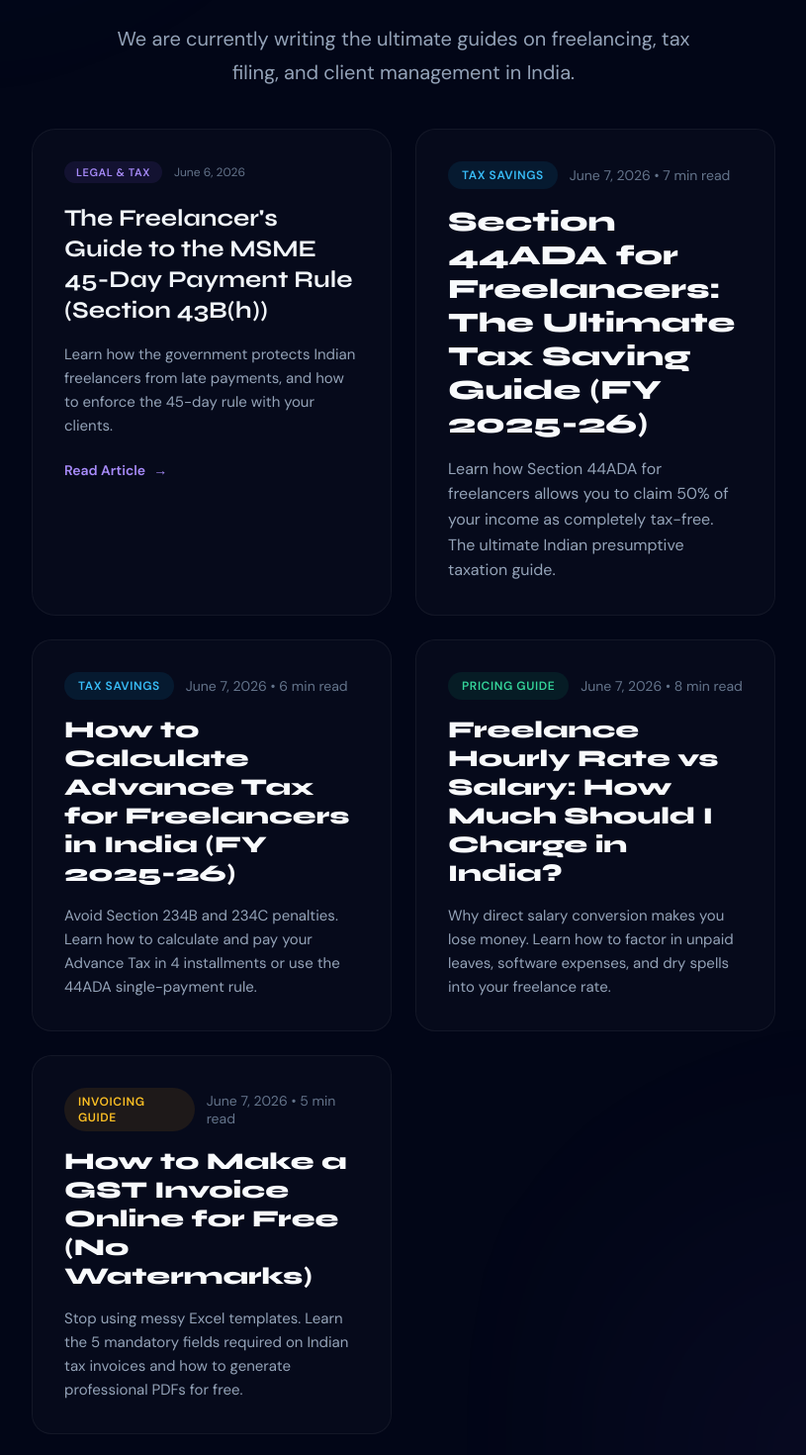
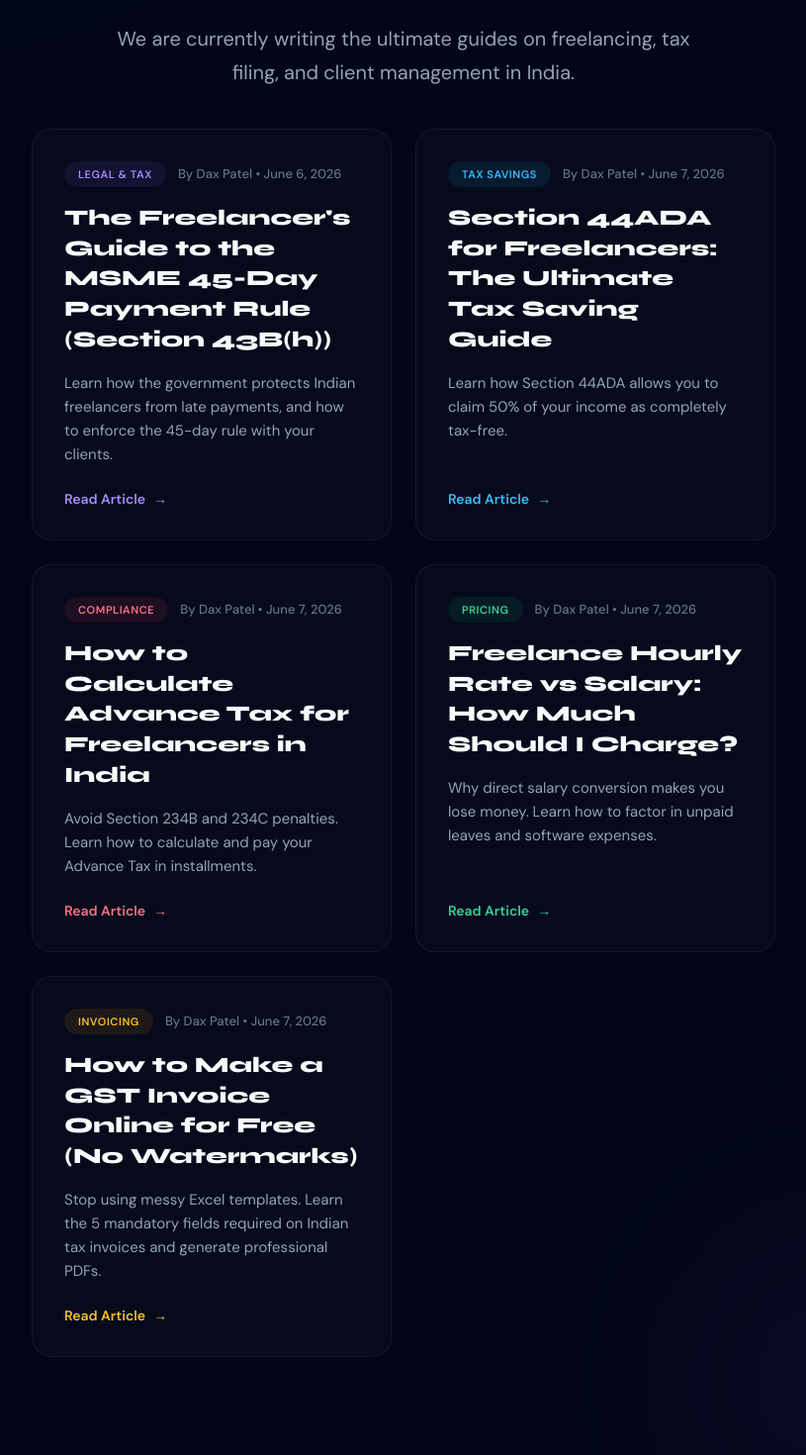
Before and after one commit to daxpatel109/karotools, a React (Vite) app: page /blog in a window 1280 px wide. Shown: the part 440-1910 px from the top of the page at 99% size, without its empty margins (232-1047 px from the left). Built offline with nearby package versions, Linux system fonts and the light colour scheme.

Commit message:
fix(blog): standardize cards, add author metadata, fix DOCTYPE

```diff
--- a/index.html
+++ b/index.html
@@ -1,4 +1,4 @@
-<!doctype html>
+<!DOCTYPE html>
 <html lang="en">
   <head>
     <meta charset="UTF-8" />
--- a/src/Blog.jsx
+++ b/src/Blog.jsx
@@ -40,94 +40,101 @@ export default function Blog() {
           We are currently writing the ultimate guides on freelancing, tax filing, and client management in India.
         </p>
 
-        <div style={{ display: "grid", gridTemplateColumns: "repeat(auto-fit, minmax(300px, 1fr))", gap: "24px", textAlign: "left" }}>
+        <div style={{ display: "grid", gridTemplateColumns: "repeat(auto-fit, minmax(320px, 1fr))", gap: "24px", textAlign: "left" }}>
 
-          {/* Blog Post Card */}
-          <div style={{ background: "rgba(255,255,255,0.02)", border: "1px solid rgba(255,255,255,0.05)", borderRadius: "24px", padding: "32px", transition: "all 0.3s", cursor: "pointer", position: "relative", overflow: "hidden" }}
-               onMouseEnter={e => { e.currentTarget.style.transform = "translateY(-6px)"; e.currentTarget.style.borderColor = "rgba(139,92,246,0.3)"; e.currentTarget.style.background = "rgba(139,92,246,0.05)" }}
-               onMouseLeave={e => { e.currentTarget.style.transform = "translateY(0)"; e.currentTarget.style.borderColor = "rgba(255,255,255,0.05)"; e.currentTarget.style.background = "rgba(255,255,255,0.02)" }}
-               onClick={() => window.location.href = "/blog/msme-45-day-rule"}>
-
-            <div style={{ display: "flex", gap: "12px", marginBottom: "20px", alignItems: "center" }}>
-              <span style={{ background: "rgba(139,92,246,0.1)", color: "#a78bfa", padding: "4px 12px", borderRadius: "50px", fontSize: "11px", fontWeight: "700", letterSpacing: "0.05em" }}>LEGAL & TAX</span>
-              <span style={{ color: "#64748b", fontSize: "12px" }}>June 6, 2026</span>
+          {/* Post 1: MSME 45-Day Rule */}
+          <Link to="/blog/msme-45-day-rule" style={{ display: "flex", flexDirection: "column", textDecoration: "none", padding: "32px", background: "rgba(255,255,255,0.02)", borderRadius: "20px", border: "1px solid rgba(255,255,255,0.05)", transition: "all 0.3s", cursor: "pointer", height: "100%" }}
+            onMouseEnter={(e) => { e.currentTarget.style.background = "rgba(139,92,246,0.05)"; e.currentTarget.style.borderColor = "rgba(139,92,246,0.3)"; e.currentTarget.style.transform = "translateY(-4px)"; }}
+            onMouseLeave={(e) => { e.currentTarget.style.background = "rgba(255,255,255,0.02)"; e.currentTarget.style.borderColor = "rgba(255,255,255,0.05)"; e.currentTarget.style.transform = "none"; }}>
+            <div style={{ display: "flex", gap: "12px", marginBottom: "16px", alignItems: "center", flexWrap: "wrap" }}>
+              <span style={{ background: "rgba(139,92,246,0.1)", color: "#a78bfa", padding: "6px 14px", borderRadius: "50px", fontSize: "11px", fontWeight: "700", letterSpacing: "0.05em" }}>LEGAL & TAX</span>
+              <span style={{ color: "#64748b", fontSize: "13px", fontWeight: "500" }}>By Dax Patel • June 6, 2026</span>
             </div>
-
-            <h2 style={{ fontSize: "24px", fontWeight: "700", fontFamily: "'Syne',sans-serif", color: "#f1f5f9", marginBottom: "16px", lineHeight: "1.3" }}>
+            <h2 style={{ fontSize: "22px", fontWeight: "800", fontFamily: "'Syne',sans-serif", color: "#f8fafc", marginBottom: "16px", lineHeight: "1.4" }}>
               The Freelancer's Guide to the MSME 45-Day Payment Rule (Section 43B(h))
             </h2>
-
-            <p style={{ color: "#94a3b8", fontSize: "15px", lineHeight: "1.6", marginBottom: "24px" }}>
+            <p style={{ color: "#94a3b8", fontSize: "15px", lineHeight: "1.6", margin: "0 0 24px 0", flexGrow: 1 }}>
               Learn how the government protects Indian freelancers from late payments, and how to enforce the 45-day rule with your clients.
             </p>
-
-            <div style={{ color: "#a78bfa", fontWeight: "600", fontSize: "14px", display: "flex", alignItems: "center", gap: "8px" }}>
+            <div style={{ color: "#a78bfa", fontWeight: "600", fontSize: "14px", display: "flex", alignItems: "center", gap: "8px", marginTop: "auto" }}>
               Read Article <span>→</span>
             </div>
-          </div>
+          </Link>
 
           {/* Post 2: 44ADA Guide */}
-          <Link to="/blog/section-44ada-freelancers" style={{ display: "block", textDecoration: "none", padding: "32px", background: "rgba(255,255,255,0.02)", borderRadius: "20px", border: "1px solid rgba(255,255,255,0.05)", transition: "all 0.3s", cursor: "pointer" }}
-            onMouseEnter={(e) => { e.currentTarget.style.background = "rgba(255,255,255,0.04)"; e.currentTarget.style.borderColor = "rgba(14,165,233,0.3)"; e.currentTarget.style.transform = "translateY(-4px)"; }}
+          <Link to="/blog/section-44ada-freelancers" style={{ display: "flex", flexDirection: "column", textDecoration: "none", padding: "32px", background: "rgba(255,255,255,0.02)", borderRadius: "20px", border: "1px solid rgba(255,255,255,0.05)", transition: "all 0.3s", cursor: "pointer", height: "100%" }}
+            onMouseEnter={(e) => { e.currentTarget.style.background = "rgba(14,165,233,0.05)"; e.currentTarget.style.borderColor = "rgba(14,165,233,0.3)"; e.currentTarget.style.transform = "translateY(-4px)"; }}
             onMouseLeave={(e) => { e.currentTarget.style.background = "rgba(255,255,255,0.02)"; e.currentTarget.style.borderColor = "rgba(255,255,255,0.05)"; e.currentTarget.style.transform = "none"; }}>
-            <div style={{ display: "flex", gap: "12px", marginBottom: "16px", alignItems: "center" }}>
-              <span style={{ background: "rgba(14,165,233,0.1)", color: "#38bdf8", padding: "6px 14px", borderRadius: "50px", fontSize: "12px", fontWeight: "700", letterSpacing: "0.05em" }}>TAX SAVINGS</span>
-              <span style={{ color: "#64748b", fontSize: "14px" }}>June 7, 2026 • 7 min read</span>
+            <div style={{ display: "flex", gap: "12px", marginBottom: "16px", alignItems: "center", flexWrap: "wrap" }}>
+              <span style={{ background: "rgba(14,165,233,0.1)", color: "#38bdf8", padding: "6px 14px", borderRadius: "50px", fontSize: "11px", fontWeight: "700", letterSpacing: "0.05em" }}>TAX SAVINGS</span>
+              <span style={{ color: "#64748b", fontSize: "13px", fontWeight: "500" }}>By Dax Patel • June 7, 2026</span>
             </div>
-            <h2 style={{ fontSize: "28px", fontWeight: "800", fontFamily: "'Syne',sans-serif", color: "#f8fafc", marginBottom: "16px" }}>
-              Section 44ADA for Freelancers: The Ultimate Tax Saving Guide (FY 2025-26)
+            <h2 style={{ fontSize: "22px", fontWeight: "800", fontFamily: "'Syne',sans-serif", color: "#f8fafc", marginBottom: "16px", lineHeight: "1.4" }}>
+              Section 44ADA for Freelancers: The Ultimate Tax Saving Guide
             </h2>
-            <p style={{ color: "#94a3b8", fontSize: "16px", lineHeight: "1.6", margin: 0 }}>
-              Learn how Section 44ADA for freelancers allows you to claim 50% of your income as completely tax-free. The ultimate Indian presumptive taxation guide.
+            <p style={{ color: "#94a3b8", fontSize: "15px", lineHeight: "1.6", margin: "0 0 24px 0", flexGrow: 1 }}>
+              Learn how Section 44ADA allows you to claim 50% of your income as completely tax-free.
             </p>
+            <div style={{ color: "#38bdf8", fontWeight: "600", fontSize: "14px", display: "flex", alignItems: "center", gap: "8px", marginTop: "auto" }}>
+              Read Article <span>→</span>
+            </div>
           </Link>
 
           {/* Post 3: Advance Tax Guide */}
-          <Link to="/blog/advance-tax-for-freelancers-india" style={{ display: "block", textDecoration: "none", padding: "32px", background: "rgba(255,255,255,0.02)", borderRadius: "20px", border: "1px solid rgba(255,255,255,0.05)", transition: "all 0.3s", cursor: "pointer" }}
-            onMouseEnter={(e) => { e.currentTarget.style.background = "rgba(255,255,255,0.04)"; e.currentTarget.style.borderColor = "rgba(14,165,233,0.3)"; e.currentTarget.style.transform = "translateY(-4px)"; }}
+          <Link to="/blog/advance-tax-for-freelancers-india" style={{ display: "flex", flexDirection: "column", textDecoration: "none", padding: "32px", background: "rgba(255,255,255,0.02)", borderRadius: "20px", border: "1px solid rgba(255,255,255,0.05)", transition: "all 0.3s", cursor: "pointer", height: "100%" }}
+            onMouseEnter={(e) => { e.currentTarget.style.background = "rgba(244,63,94,0.05)"; e.currentTarget.style.borderColor = "rgba(244,63,94,0.3)"; e.currentTarget.style.transform = "translateY(-4px)"; }}
             onMouseLeave={(e) => { e.currentTarget.style.background = "rgba(255,255,255,0.02)"; e.currentTarget.style.borderColor = "rgba(255,255,255,0.05)"; e.currentTarget.style.transform = "none"; }}>
-            <div style={{ display: "flex", gap: "12px", marginBottom: "16px", alignItems: "center" }}>
-              <span style={{ background: "rgba(14,165,233,0.1)", color: "#38bdf8", padding: "6px 14px", borderRadius: "50px", fontSize: "12px", fontWeight: "700", letterSpacing: "0.05em" }}>TAX SAVINGS</span>
-              <span style={{ color: "#64748b", fontSize: "14px" }}>June 7, 2026 • 6 min read</span>
+            <div style={{ display: "flex", gap: "12px", marginBottom: "16px", alignItems: "center", flexWrap: "wrap" }}>
+              <span style={{ background: "rgba(244,63,94,0.1)", color: "#fb7185", padding: "6px 14px", borderRadius: "50px", fontSize: "11px", fontWeight: "700", letterSpacing: "0.05em" }}>COMPLIANCE</span>
+              <span style={{ color: "#64748b", fontSize: "13px", fontWeight: "500" }}>By Dax Patel • June 7, 2026</span>
             </div>
-            <h2 style={{ fontSize: "24px", fontWeight: "800", fontFamily: "'Syne',sans-serif", color: "#f8fafc", marginBottom: "16px" }}>
-              How to Calculate Advance Tax for Freelancers in India (FY 2025-26)
+            <h2 style={{ fontSize: "22px", fontWeight: "800", fontFamily: "'Syne',sans-serif", color: "#f8fafc", marginBottom: "16px", lineHeight: "1.4" }}>
+              How to Calculate Advance Tax for Freelancers in India
             </h2>
-            <p style={{ color: "#94a3b8", fontSize: "15px", lineHeight: "1.6", margin: 0 }}>
-              Avoid Section 234B and 234C penalties. Learn how to calculate and pay your Advance Tax in 4 installments or use the 44ADA single-payment rule.
+            <p style={{ color: "#94a3b8", fontSize: "15px", lineHeight: "1.6", margin: "0 0 24px 0", flexGrow: 1 }}>
+              Avoid Section 234B and 234C penalties. Learn how to calculate and pay your Advance Tax in installments.
             </p>
+            <div style={{ color: "#fb7185", fontWeight: "600", fontSize: "14px", display: "flex", alignItems: "center", gap: "8px", marginTop: "auto" }}>
+              Read Article <span>→</span>
+            </div>
           </Link>
 
           {/* Post 4: Salary vs Freelance */}
-          <Link to="/blog/freelance-hourly-rate-vs-salary-india" style={{ display: "block", textDecoration: "none", padding: "32px", background: "rgba(255,255,255,0.02)", borderRadius: "20px", border: "1px solid rgba(255,255,255,0.05)", transition: "all 0.3s", cursor: "pointer" }}
-            onMouseEnter={(e) => { e.currentTarget.style.background = "rgba(255,255,255,0.04)"; e.currentTarget.style.borderColor = "rgba(16,185,129,0.3)"; e.currentTarget.style.transform = "translateY(-4px)"; }}
+          <Link to="/blog/freelance-hourly-rate-vs-salary-india" style={{ display: "flex", flexDirection: "column", textDecoration: "none", padding: "32px", background: "rgba(255,255,255,0.02)", borderRadius: "20px", border: "1px solid rgba(255,255,255,0.05)", transition: "all 0.3s", cursor: "pointer", height: "100%" }}
+            onMouseEnter={(e) => { e.currentTarget.style.background = "rgba(16,185,129,0.05)"; e.currentTarget.style.borderColor = "rgba(16,185,129,0.3)"; e.currentTarget.style.transform = "translateY(-4px)"; }}
             onMouseLeave={(e) => { e.currentTarget.style.background = "rgba(255,255,255,0.02)"; e.currentTarget.style.borderColor = "rgba(255,255,255,0.05)"; e.currentTarget.style.transform = "none"; }}>
-            <div style={{ display: "flex", gap: "12px", marginBottom: "16px", alignItems: "center" }}>
-              <span style={{ background: "rgba(16,185,129,0.1)", color: "#34d399", padding: "6px 14px", borderRadius: "50px", fontSize: "12px", fontWeight: "700", letterSpacing: "0.05em" }}>PRICING GUIDE</span>
-              <span style={{ color: "#64748b", fontSize: "14px" }}>June 7, 2026 • 8 min read</span>
+            <div style={{ display: "flex", gap: "12px", marginBottom: "16px", alignItems: "center", flexWrap: "wrap" }}>
+              <span style={{ background: "rgba(16,185,129,0.1)", color: "#34d399", padding: "6px 14px", borderRadius: "50px", fontSize: "11px", fontWeight: "700", letterSpacing: "0.05em" }}>PRICING</span>
+              <span style={{ color: "#64748b", fontSize: "13px", fontWeight: "500" }}>By Dax Patel • June 7, 2026</span>
             </div>
-            <h2 style={{ fontSize: "24px", fontWeight: "800", fontFamily: "'Syne',sans-serif", color: "#f8fafc", marginBottom: "16px" }}>
-              Freelance Hourly Rate vs Salary: How Much Should I Charge in India?
+            <h2 style={{ fontSize: "22px", fontWeight: "800", fontFamily: "'Syne',sans-serif", color: "#f8fafc", marginBottom: "16px", lineHeight: "1.4" }}>
+              Freelance Hourly Rate vs Salary: How Much Should I Charge?
             </h2>
-            <p style={{ color: "#94a3b8", fontSize: "15px", lineHeight: "1.6", margin: 0 }}>
-              Why direct salary conversion makes you lose money. Learn how to factor in unpaid leaves, software expenses, and dry spells into your freelance rate.
+            <p style={{ color: "#94a3b8", fontSize: "15px", lineHeight: "1.6", margin: "0 0 24px 0", flexGrow: 1 }}>
+              Why direct salary conversion makes you lose money. Learn how to factor in unpaid leaves and software expenses.
             </p>
+            <div style={{ color: "#34d399", fontWeight: "600", fontSize: "14px", display: "flex", alignItems: "center", gap: "8px", marginTop: "auto" }}>
+              Read Article <span>→</span>
+            </div>
           </Link>
 
           {/* Post 5: Free GST Invoice Guide */}
-          <Link to="/blog/make-gst-invoice-online-free" style={{ display: "block", textDecoration: "none", padding: "32px", background: "rgba(255,255,255,0.02)", borderRadius: "20px", border: "1px solid rgba(255,255,255,0.05)", transition: "all 0.3s", cursor: "pointer" }}
-            onMouseEnter={(e) => { e.currentTarget.style.background = "rgba(255,255,255,0.04)"; e.currentTarget.style.borderColor = "rgba(245,158,11,0.3)"; e.currentTarget.style.transform = "translateY(-4px)"; }}
+          <Link to="/blog/make-gst-invoice-online-free" style={{ display: "flex", flexDirection: "column", textDecoration: "none", padding: "32px", background: "rgba(255,255,255,0.02)", borderRadius: "20px", border: "1px solid rgba(255,255,255,0.05)", transition: "all 0.3s", cursor: "pointer", height: "100%" }}
+            onMouseEnter={(e) => { e.currentTarget.style.background = "rgba(245,158,11,0.05)"; e.currentTarget.style.borderColor = "rgba(245,158,11,0.3)"; e.currentTarget.style.transform = "translateY(-4px)"; }}
             onMouseLeave={(e) => { e.currentTarget.style.background = "rgba(255,255,255,0.02)"; e.currentTarget.style.borderColor = "rgba(255,255,255,0.05)"; e.currentTarget.style.transform = "none"; }}>
-            <div style={{ display: "flex", gap: "12px", marginBottom: "16px", alignItems: "center" }}>
-              <span style={{ background: "rgba(245,158,11,0.1)", color: "#fbbf24", padding: "6px 14px", borderRadius: "50px", fontSize: "12px", fontWeight: "700", letterSpacing: "0.05em" }}>INVOICING GUIDE</span>
-              <span style={{ color: "#64748b", fontSize: "14px" }}>June 7, 2026 • 5 min read</span>
+            <div style={{ display: "flex", gap: "12px", marginBottom: "16px", alignItems: "center", flexWrap: "wrap" }}>
+              <span style={{ background: "rgba(245,158,11,0.1)", color: "#fbbf24", padding: "6px 14px", borderRadius: "50px", fontSize: "11px", fontWeight: "700", letterSpacing: "0.05em" }}>INVOICING</span>
+              <span style={{ color: "#64748b", fontSize: "13px", fontWeight: "500" }}>By Dax Patel • June 7, 2026</span>
             </div>
-            <h2 style={{ fontSize: "24px", fontWeight: "800", fontFamily: "'Syne',sans-serif", color: "#f8fafc", marginBottom: "16px" }}>
+            <h2 style={{ fontSize: "22px", fontWeight: "800", fontFamily: "'Syne',sans-serif", color: "#f8fafc", marginBottom: "16px", lineHeight: "1.4" }}>
               How to Make a GST Invoice Online for Free (No Watermarks)
             </h2>
-            <p style={{ color: "#94a3b8", fontSize: "15px", lineHeight: "1.6", margin: 0 }}>
-              Stop using messy Excel templates. Learn the 5 mandatory fields required on Indian tax invoices and how to generate professional PDFs for free.
+            <p style={{ color: "#94a3b8", fontSize: "15px", lineHeight: "1.6", margin: "0 0 24px 0", flexGrow: 1 }}>
+              Stop using messy Excel templates. Learn the 5 mandatory fields required on Indian tax invoices and generate professional PDFs.
             </p>
+            <div style={{ color: "#fbbf24", fontWeight: "600", fontSize: "14px", display: "flex", alignItems: "center", gap: "8px", marginTop: "auto" }}>
+              Read Article <span>→</span>
+            </div>
           </Link>
 
         </div>
```
Also changed, not shown: src/BlogPost3.jsx (+11 -5 lines), src/BlogPost4.jsx (+11 -5 lines), src/BlogPost5.jsx (+11 -5 lines).
